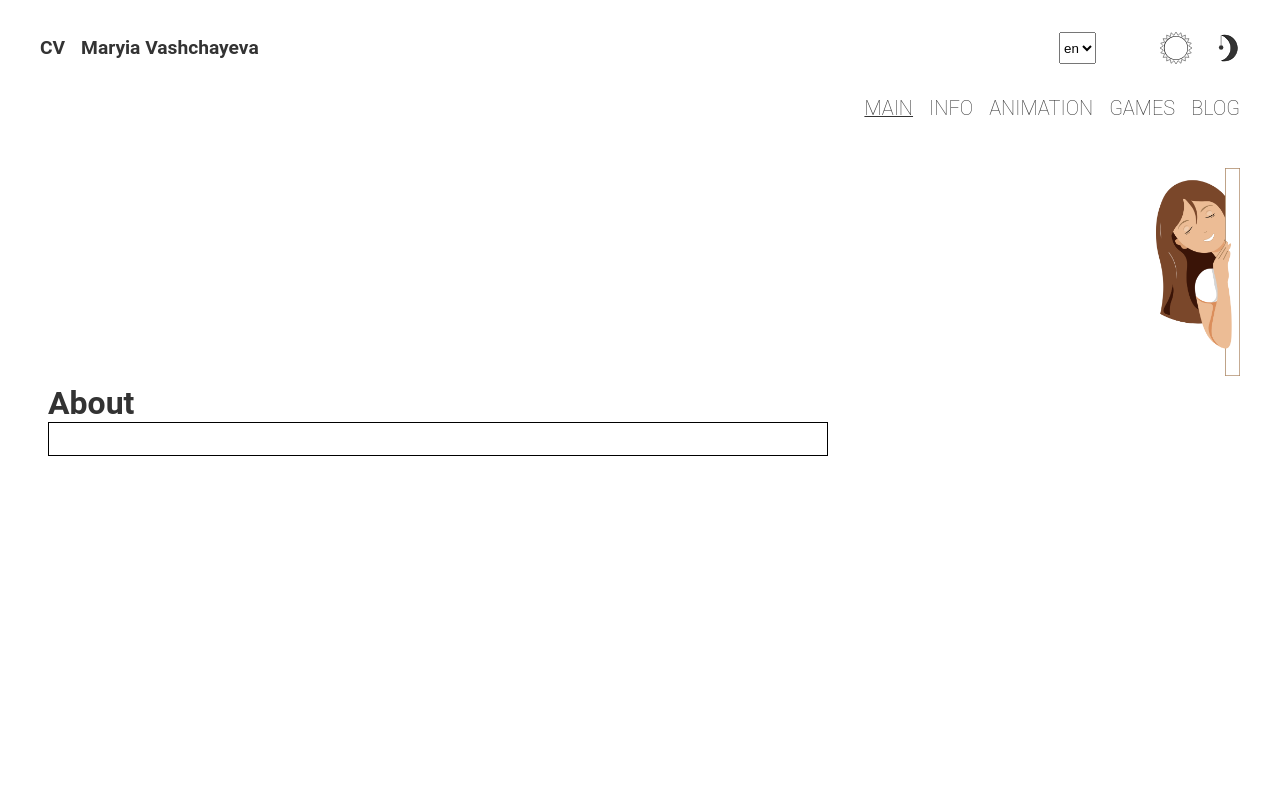
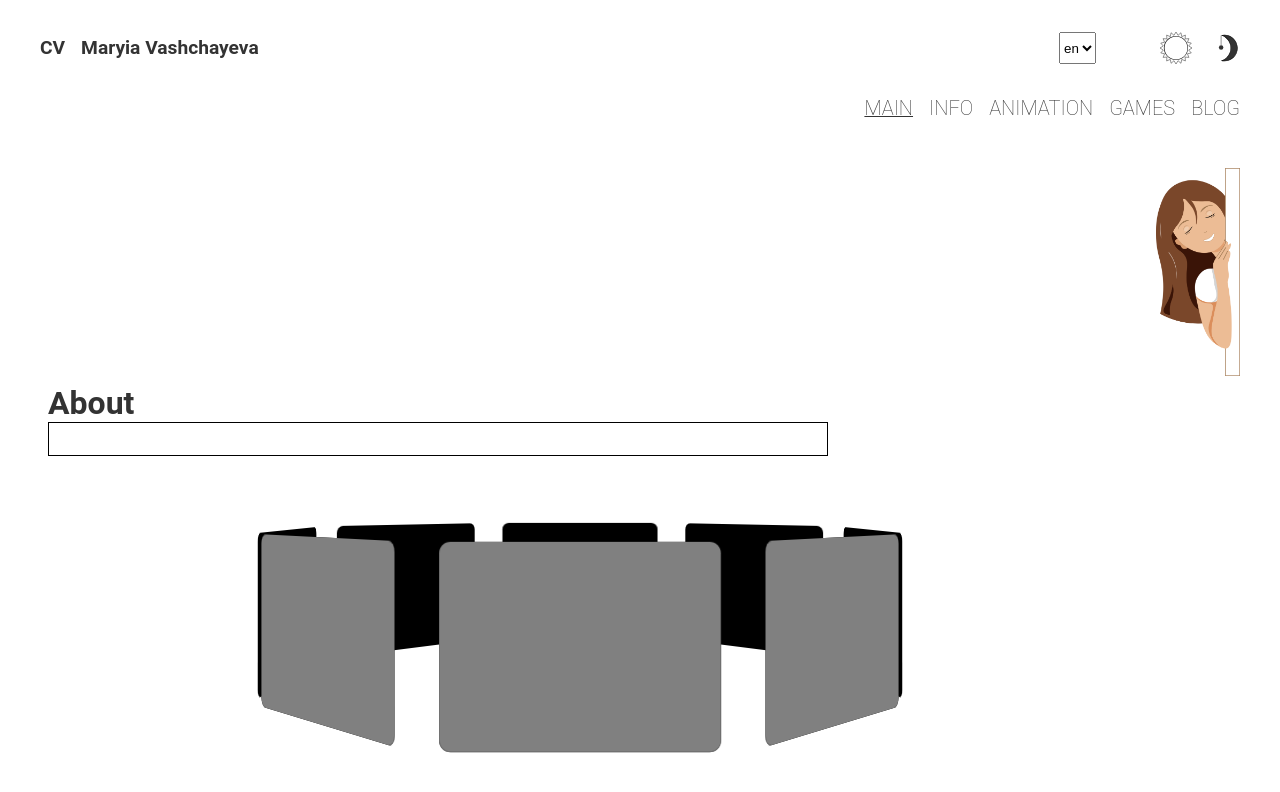
Before and after one commit to MaryAnzh/CV-React, a React (Create React App) app: page / in a window 1280 px wide. Shown: the top 792 px of the page. Built offline with nearby package versions, Linux system fonts and the light colour scheme; a web font is replaced by a local one.

Commit message:
feat: add Carousel

```diff
--- /dev/null
+++ b/src/components/common/carousel/carousel..tsx
@@ -0,0 +1,39 @@
+import React from "react";
+
+import {
+    CarouselWrap,
+    CarouselContainer,
+    CarouselBodyWrap,
+    CarouselBody,
+    CarouselCardFront,
+    CarouselCardBack
+} from "./carousel.styled";
+
+export const Carousel: React.FC = () => {
+    const list = [...Array(8).keys()].map((el) => {
+        return (
+            <CarouselCardFront key={el} index={el} />
+        );
+    });
+
+    const listBack = [...Array(8).keys()].map((el) => {
+        return (
+            <CarouselCardBack key={el} index={el} />
+        );
+    });
+
+    return (
+        <CarouselWrap>
+            <CarouselContainer>
+                <CarouselBodyWrap>
+                    <CarouselBody>
+                        <CarouselBody>
+                            {listBack}
+                            {list}
+                        </CarouselBody>
+                    </CarouselBody>
+                </CarouselBodyWrap>
+            </CarouselContainer>
+        </CarouselWrap>
+    );
+}
--- /dev/null
+++ b/src/components/common/carousel/carousel.styled.ts
@@ -0,0 +1,87 @@
+import styled, {css} from "styled-components";
+
+export const CarouselWrap = styled.div`
+  width: 100%;
+  height: 360px;
+  padding: 10px;
+  display: flex;
+  justify-content: space-between;
+  align-items: center;
+`;
+
+export const CarouselContainer = styled.div`
+  width: calc(100% - 2 * 20px - 2 * 40px);
+  height: 100%;
+  display: flex;
+  align-items: center;
+  justify-content: center;
+`;
+
+export const CarouselBodyWrap = styled.div`
+  width: 200px;
+  height:150px;
+  position: relative;
+  display: flex;
+  flex-direction: column;
+  align-items: center;
+  transform-style: preserve-3d;
+  transition: all .3s;
+  transform:  rotateX(-6deg) translateY(-40px);
+  perspective: 1000px;
+  /* animation: spin linear 10s infinite; */
+
+  @keyframes spin {
+      0% {transform: perspective(1000px) rotateY(0deg)}
+      100% {transform: perspective(1000px) rotateY(-360deg)}
+    }
+`;
+
+export const CarouselBody = styled.div`
+  width: 200px;
+  height:150px;
+  position: absolute;
+  display: flex;
+  flex-direction: column;
+  align-items: center;
+  transform-style: preserve-3d;
+  transform-origin: center;
+  transition: all .3s;
+`;
+
+export const CarouselCardFront = styled.div<{ index: number }>`
+    ${({ index }) => css`
+    position: absolute;
+    width: 100%;
+    height: 100%;
+    padding: 20px;
+    display: flex;
+    align-items: center;
+    justify-content: center;
+    backface-visibility: hidden;
+    transform-origin: center;
+    transform-style: preserve-3d;
+    border-radius: 8px;
+    background-color: gray;
+    transform: rotateY(${45 * index}deg) translateZ(290px);
+    z-index: 11;
+    `}
+`;
+
+export const CarouselCardBack = styled.div<{ index: number }>`
+    ${({ index }) => css`
+    position: absolute;
+    width: 100%;
+    height: 100%;
+    padding: 20px;
+    display: flex;
+    align-items: center;
+    justify-content: center;
+    backface-visibility: visible;
+    transform-origin: center;
+    transform-style: preserve-3d;
+    border-radius: 8px;
+    background-color: black;
+    transform: rotateY(${45 * index}deg) translateZ(290px);
+    z-index: 10;
+    `}
+`;
--- /dev/null
+++ b/src/components/common/sphere/sphere,styled.ts
@@ -0,0 +1,143 @@
+import styled, { css } from "styled-components";
+
+const radius = 200;
+const dotR = 10;
+const fullDeg = 360;
+const pointCount = 36;
+const perspective = 1000;
+const degStep = fullDeg / pointCount;
+
+export const SphereWrapStyle = styled.div`
+    position: relative;
+    width: ${radius}px;
+    height: ${radius}px;
+    display: flex;
+    align-items: center;
+    justify-content: center;
+    transform-style: preserve-3d;
+    perspective: ${perspective}px;
+    background-color: ${({ theme }) => theme.colors.contrast};
+`;
+
+export const SphereStyle = styled.div`
+  position: absolute;
+  width: ${dotR}px;
+  height: ${dotR}px;
+  display: flex;
+  flex-direction: column;
+  justify-content: center;
+  align-items: center;
+  transform-style: preserve-3d;
+  /* transform:  rotateX(-6deg) translateY(-40px); */
+`;
+
+export const Parallel = styled.div`
+  position: absolute;
+  width: 100%;
+  height: 100%;
+  display: flex;
+  justify-content: center;
+  transform-style: preserve-3d;
+  transform-origin: center;
+  transform: perspective(${perspective}px);
+`;
+
+export const Dot = styled.div<{ $front: boolean, index: number }>`
+   ${({ $front, index }) =>
+        css`
+     position: absolute;
+     width: 100%;
+     height: 100%;
+     border-radius: 50%;
+     background-color: ${$front ? 'white' : '#eee'};
+     backface-visibility: ${$front ? 'hidden' : 'visible'};
+     transform-origin: center;
+     transform: perspective(${perspective}px) rotateY(${degStep * index}deg);
+     z-index: ${$front ? '5' : '4'};
+    `}
+`;
+
+export const CarouselWrap = styled.div`
+  width: 100%;
+  height: 360px;
+  padding: 10px;
+  display: flex;
+  justify-content: space-between;
+  align-items: center;
+`;
+
+export const CarouselContainer = styled.div`
+  width: calc(100% - 2 * 20px - 2 * 40px);
+  height: 100%;
+  display: flex;
+  align-items: center;
+  justify-content: center;
+`;
+
+export const CarouselBodyWrap = styled.div`
+  width: 200px;
+  height:150px;
+  position: relative;
+  display: flex;
+  flex-direction: column;
+  align-items: center;
+  transform-style: preserve-3d;
+  transition: all .3s;
+  transform:  rotateX(-6deg) translateY(-40px);
+  animation: spin linear 10s infinite;
+
+  @keyframes spin {
+      0% {transform: perspective(1000px) rotateY(0deg)}
+      100% {transform: perspective(1000px) rotateY(-360deg)}
+    }
+`;
+
+export const CarouselBody = styled.div`
+  width: 200px;
+  height:150px;
+  position: absolute;
+  display: flex;
+  flex-direction: column;
+  align-items: center;
+  transform-style: preserve-3d;
+  transform-origin: center;
+  transition: all .3s;
+`;
+
+export const CarouselCard = styled.div<{ index: number }>`
+    ${({ index }) => css`
+    position: absolute;
+    width: 100%;
+    height: 100%;
+    padding: 20px;
+    display: flex;
+    align-items: center;
+    justify-content: center;
+    backface-visibility: hidden;
+    transform-origin: center;
+    transform-style: preserve-3d;
+    border-radius: 8px;
+    background-color: gray;
+    transform: rotateY(${45 * index}deg) translateZ(290px);
+    z-index: 11;
+    `}
+`;
+
+export const CarouselCardBackFace = styled.div<{ index: number }>`
+    ${({ index }) => css`
+    position: absolute;
+    width: 100%;
+    height: 100%;
+    padding: 20px;
+    display: flex;
+    align-items: center;
+    justify-content: center;
+    backface-visibility: visible;
+    transform-origin: center;
+    transform-style: preserve-3d;
+    border-radius: 8px;
+    background-color: black;
+    transform: rotateY(${45 * index}deg) translateZ(290px);
+    z-index: 10;
+    `}
+`;
--- /dev/null
+++ b/src/components/common/sphere/sphere.tsx
@@ -0,0 +1,34 @@
+import React from "react";
+
+import {
+    SphereWrapStyle,
+    SphereStyle,
+    Parallel,
+    Dot,
+    CarouselBody,
+    CarouselCard,
+    CarouselCardBackFace,
+    CarouselWrap,
+    CarouselContainer,
+    CarouselBodyWrap
+} from "./sphere,styled";
+
+export const Sphere: React.FC = () => {
+    const dotsFront = [...Array(36).keys()].map((el: number) => {
+        return (
+            <Dot
+                key={el}
+                $front={true}
+                index={el} />
+        );
+    });
+    const dotsBack = [...Array(36).keys()].map((el: number) => {
+        return (
+            <Dot
+                key={el}
+                $front={false}
+                index={el} />
+        );
+    });
+    return <></>;
+}
--- a/src/components/sections/banner/banner.styled.ts
+++ b/src/components/sections/banner/banner.styled.ts
@@ -4,6 +4,8 @@ export const BannerStyled = styled.section`
   width: 100%;
   max-width: ${({ theme }) => theme.constants.maxAppSize};
   height: 13rem;
+  display: flex;
+  justify-content: center;
   background-image: url('bg/hidden_girl.jpg');
   background-position: right;
   background-repeat: no-repeat;
--- a/src/components/sections/banner/banner.tsx
+++ b/src/components/sections/banner/banner.tsx
@@ -1,9 +1,13 @@
 import React from "react";
 
+
+import { Sphere } from "../../common/sphere/sphere";
 import { BannerStyled } from "./banner.styled";
 
 export const Banner: React.FC = () => {
     return (
-        <BannerStyled></BannerStyled>
+        <BannerStyled>
+            <Sphere />
+        </BannerStyled>
     );
 }
--- a/src/pages/home/home.tsx
+++ b/src/pages/home/home.tsx
@@ -2,8 +2,11 @@ import React from 'react';
 
 import { About } from '../../components/sections/about/about';
 import { Banner } from '../../components/sections/banner/banner';
+import { Carousel } from '../../components/common/carousel/carousel.';
+
 import { PageTitle } from '../../AppStyle';
 import { HomeStyle } from './home.styled';
+
 
 export const Home: React.FC = () => {
     return (
@@ -11,6 +14,7 @@ export const Home: React.FC = () => {
             <Banner />
             <PageTitle></PageTitle>
             <About />
+            <Carousel />
         </HomeStyle>
     );
 }
```
Also changed, not shown: src/translator/dictionaries/interface.ts (line endings or trailing spaces).
